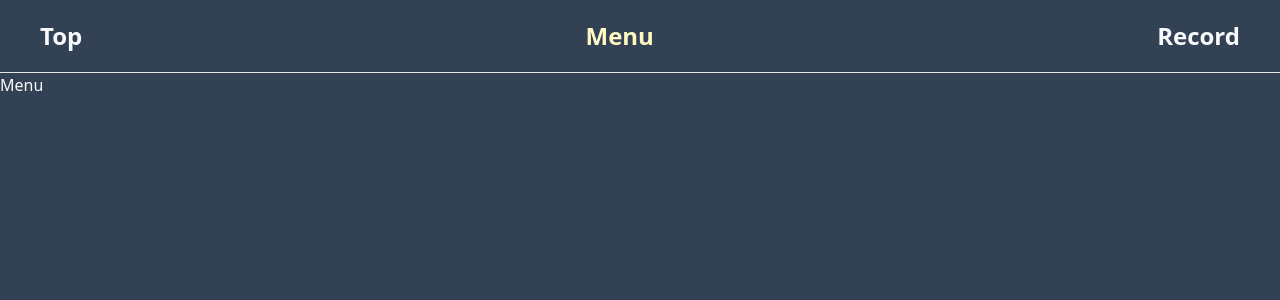
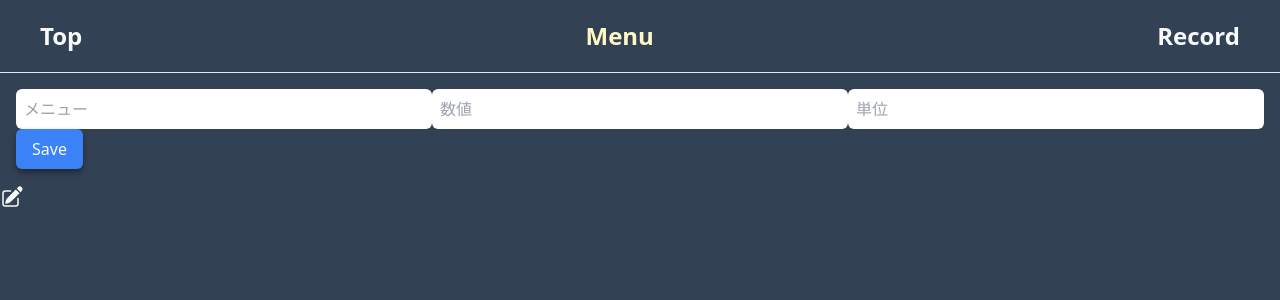
Before and after one commit to aspiratio/training_memo, a Next.js app in the folder frontend/: page /menu in a window 1280 px wide. Shown: the top 300 px of the page. Built offline with nearby package versions, Linux system fonts and the light colour scheme.

Commit message:
ボタンとフォームを作成

```diff
--- a/frontend/src/app/menu/page.tsx
+++ b/frontend/src/app/menu/page.tsx
@@ -1,5 +1,58 @@
+"use client"
+import Input from "@/components/Input"
+import PrimaryButton from "@/components/PrimaryButton"
+import { ChangeEvent, useState } from "react"
+
 const Menu = () => {
-  return <div>Menu</div>
+  const [menu, setMenu] = useState<string>("")
+  const [quota, setQuota] = useState<string>("")
+  const [unit, setUnit] = useState<string>("")
+
+  const handleSubmit = (e: React.FormEvent<HTMLFormElement>) => {
+    e.preventDefault()
+    // フォームの値を送信する関数を実行
+    console.log(menu, quota, unit)
+  }
+
+  return (
+    <>
+      <form className="p-4" onSubmit={handleSubmit}>
+        <Input
+          className="w-2/6"
+          placeholder="メニュー"
+          onChange={(e: ChangeEvent<HTMLInputElement>) =>
+            setMenu(e.target.value)
+          }
+        />
+        <Input
+          className="w-2/6"
+          placeholder="数値"
+          type="number"
+          onChange={(e: ChangeEvent<HTMLInputElement>) => {
+            console.log(quota)
+            setQuota(e.target.value)
+          }}
+        />
+        <Input
+          className="w-2/6"
+          placeholder="単位"
+          onChange={(e: ChangeEvent<HTMLInputElement>) =>
+            setUnit(e.target.value)
+          }
+        />
+        <PrimaryButton type="submit">Save</PrimaryButton>
+      </form>
+      <svg
+        xmlns="http://www.w3.org/2000/svg"
+        viewBox="0 0 24 24"
+        fill="currentColor"
+        className="w-6 h-6"
+      >
+        <path d="M21.731 2.269a2.625 2.625 0 0 0-3.712 0l-1.157 1.157 3.712 3.712 1.157-1.157a2.625 2.625 0 0 0 0-3.712ZM19.513 8.199l-3.712-3.712-8.4 8.4a5.25 5.25 0 0 0-1.32 2.214l-.8 2.685a.75.75 0 0 0 .933.933l2.685-.8a5.25 5.25 0 0 0 2.214-1.32l8.4-8.4Z" />
+        <path d="M5.25 5.25a3 3 0 0 0-3 3v10.5a3 3 0 0 0 3 3h10.5a3 3 0 0 0 3-3V13.5a.75.75 0 0 0-1.5 0v5.25a1.5 1.5 0 0 1-1.5 1.5H5.25a1.5 1.5 0 0 1-1.5-1.5V8.25a1.5 1.5 0 0 1 1.5-1.5h5.25a.75.75 0 0 0 0-1.5H5.25Z" />
+      </svg>
+    </>
+  )
 }
 
 export default Menu
--- /dev/null
+++ b/frontend/src/components/Input.tsx
@@ -0,0 +1,29 @@
+import { ChangeEvent } from "react"
+
+type Props = {
+  className?: string
+  type?: string
+  placeholder?: string
+  defaultValue?: string | number
+  onChange: (e: ChangeEvent<HTMLInputElement>) => void
+}
+
+const Input = ({
+  className,
+  type,
+  placeholder,
+  defaultValue,
+  onChange,
+}: Props) => {
+  return (
+    <input
+      className={`rounded-md px-2 py-2 ${className} text-black`}
+      type={type}
+      placeholder={placeholder}
+      defaultValue={defaultValue}
+      onChange={onChange}
+    />
+  )
+}
+
+export default Input
--- /dev/null
+++ b/frontend/src/components/PrimaryButton.tsx
@@ -0,0 +1,28 @@
+type Props = {
+  className?: string
+  onClick?: () => void
+  disabled?: boolean
+  type: "submit" | "reset" | "button" | undefined
+  children: React.ReactNode
+}
+
+const PrimaryButton = ({
+  className,
+  onClick,
+  disabled,
+  type,
+  children,
+}: Props) => {
+  return (
+    <button
+      className={`bg-blue-500 hover:bg-blue-600 rounded-md px-4 py-2 shadow-md active:shadow-none shadow-gray-800 active:relative active:top-1 ${className}`}
+      onClick={onClick}
+      disabled={disabled}
+      type={type}
+    >
+      {children}
+    </button>
+  )
+}
+
+export default PrimaryButton
--- /dev/null
+++ b/frontend/src/components/SecondaryButton.tsx
@@ -0,0 +1,28 @@
+type Props = {
+  className?: string
+  onClick?: () => void
+  disabled?: boolean
+  type: "submit" | "reset" | "button" | undefined
+  children: React.ReactNode
+}
+
+const SecondaryButton = ({
+  className,
+  onClick,
+  disabled,
+  type,
+  children,
+}: Props) => {
+  return (
+    <button
+      className={`bg-red-500 hover:bg-red-600 rounded-md px-4 py-2 shadow-md active:shadow-none shadow-gray-800 active:relative active:top-1 ${className}`}
+      onClick={onClick}
+      disabled={disabled}
+      type={type}
+    >
+      {children}
+    </button>
+  )
+}
+
+export default SecondaryButton
```
